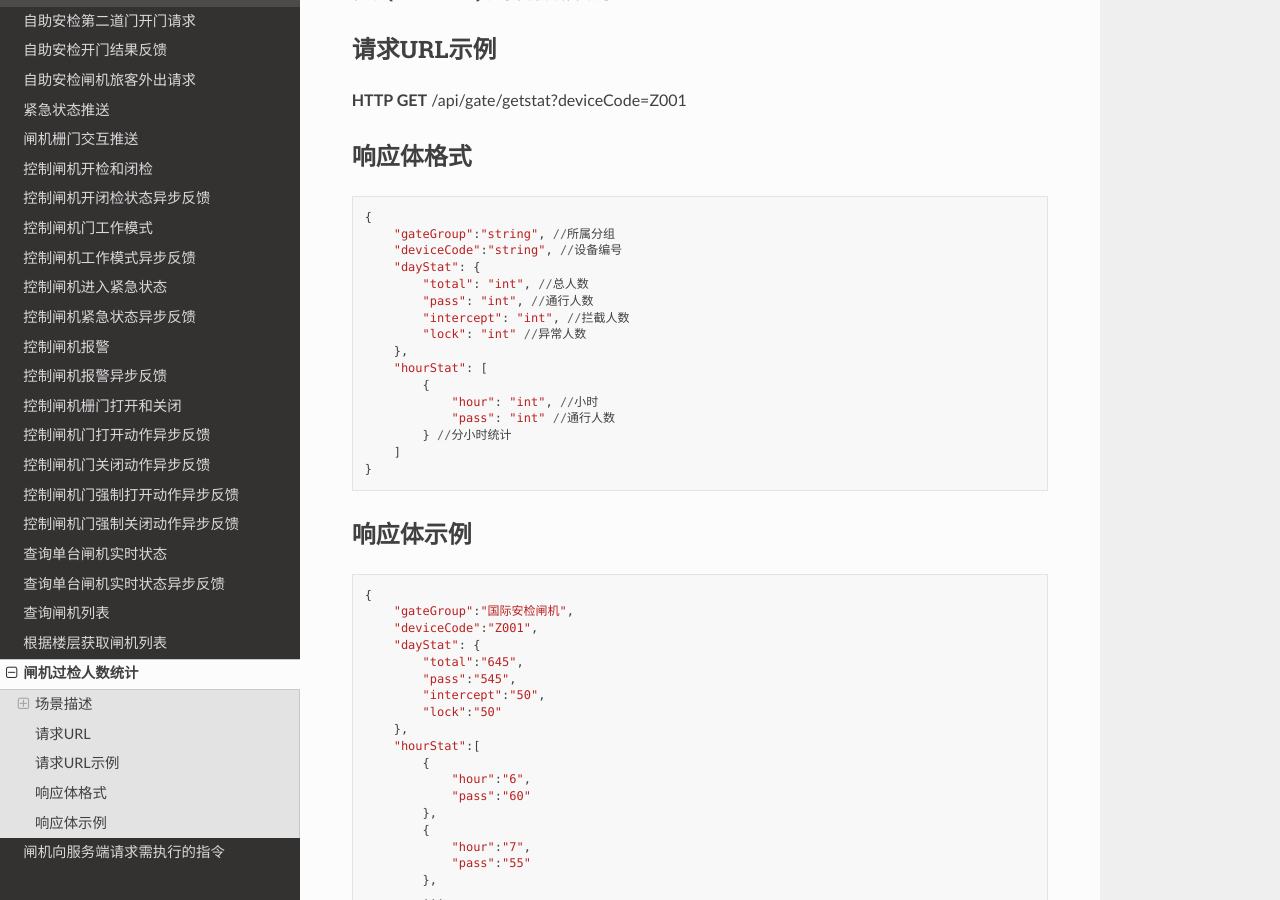
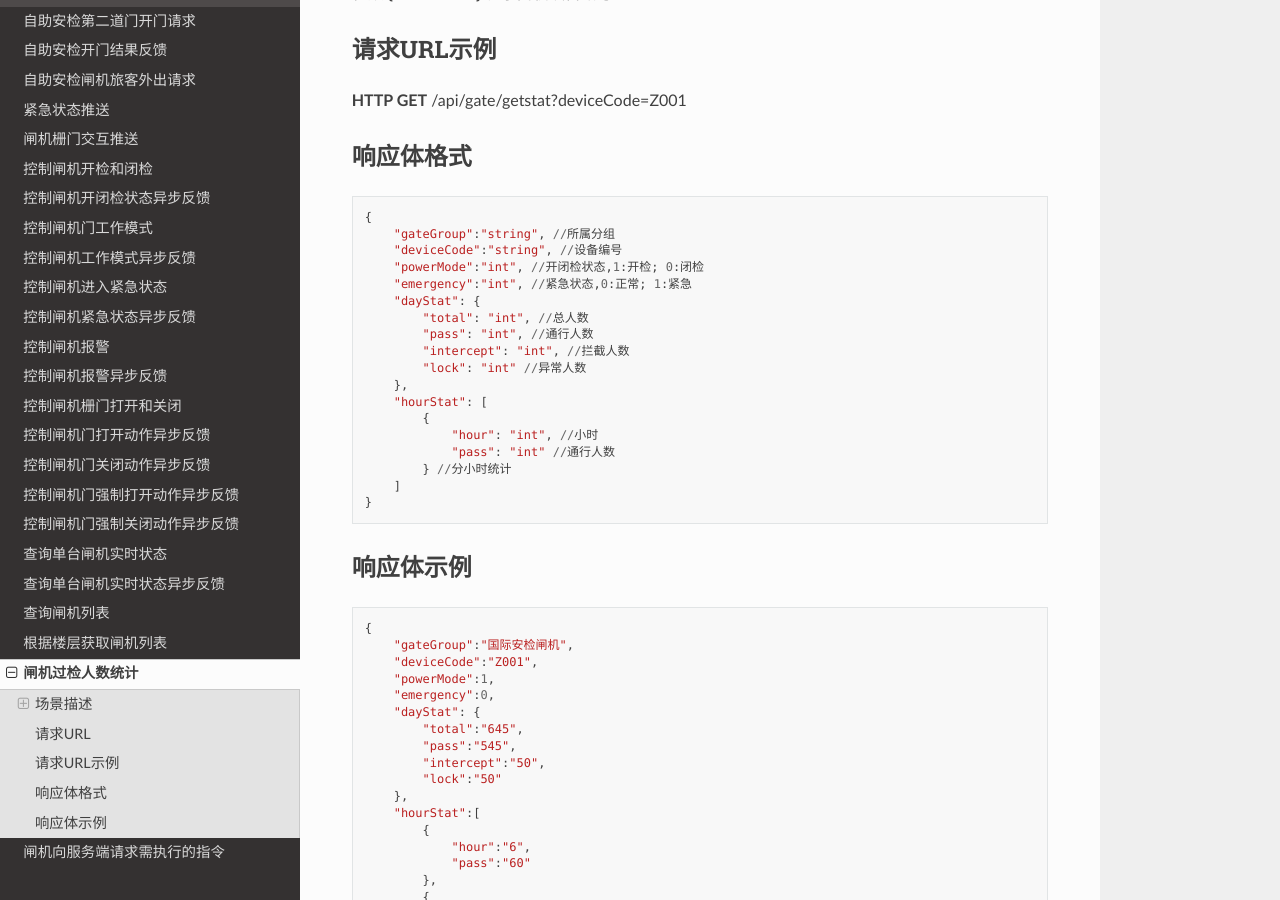
Before and after one commit to kinshines/security-gate-api-doc, a Sphinx documentation site: the page built from source/get_stat.rst, in a window 1280 px wide and 900 px high, scrolled down 501 px. Built offline with Sphinx 7.4.7 and the Read the Docs theme 2.0.0, drawn with Linux system fonts in a browser that asks for light colours.

Commit message:
powerMode

```diff
--- a/source/get_stat.rst
+++ b/source/get_stat.rst
@@ -27,6 +27,8 @@
     {
         "gateGroup":"string", //所属分组
         "deviceCode":"string", //设备编号
+        "powerMode":"int", //开闭检状态,1:开检; 0:闭检
+        "emergency":"int", //紧急状态,0:正常; 1:紧急
         "dayStat": {
             "total": "int", //总人数
             "pass": "int", //通行人数
@@ -48,6 +50,8 @@
     {
         "gateGroup":"国际安检闸机",
         "deviceCode":"Z001",
+        "powerMode":1,
+        "emergency":0,
         "dayStat": {
             "total":"645",
             "pass":"545",
--- a/source/query_devices.rst
+++ b/source/query_devices.rst
@@ -29,7 +29,7 @@
             "id":"long", //闸机设备ID
             "deviceCode":"string", //闸机设备编号
             "gateType":"int", //闸机类型,1:单门; 2:双门
-            "powerMode":"int", //开闭检状态,1:开检; 2:闭检
+            "powerMode":"int", //开闭检状态,1:开检; 0:闭检
             "emergency":"int", //紧急状态,0:正常; 1:紧急
             "firstMode":"int", //一门工作模式,0:正常; 1:常开; 2:常闭
             "firstDirection":"int", //一门开门方向,0:反向; 1:正向
```
